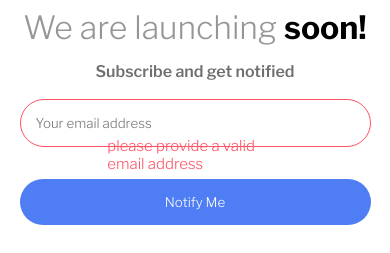
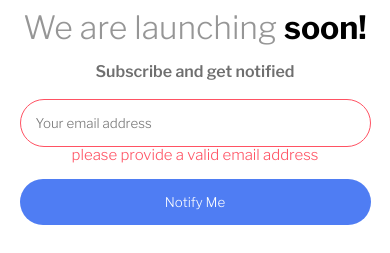
Before and after one commit to CHARLIEADITYA/ping-coming-soon-page-master, a plain HTML site: page index.html in a window 390 px wide. Both pictures are taken after a click on the button "Notify Me". Shown: the part 212-465 px from the top of the page. Drawn offline with nearby package versions, Linux system fonts and the light colour scheme.

Commit message:
readmeandcodechanges

```diff
--- a/style/style.css
+++ b/style/style.css
@@ -107,12 +107,14 @@ footer{
     }
     .error_msg{
         /* left: 10rem; */
-        /* text-align: center */
+        text-align: center;
         top: 3.5rem;
         left: 50%;
         transform: translate(-50%,-50%);
         font-size: 15px;
         display: none;
+        width: 100%;
+
 
     }
     input{
```
Also changed, not shown: assets/images/127.0.0.1_5500_index.html (1).png (added), assets/images/127.0.0.1_5500_index.html (2).png (added), assets/images/127.0.0.1_5500_index.html (3).png (added), 2 other files.
